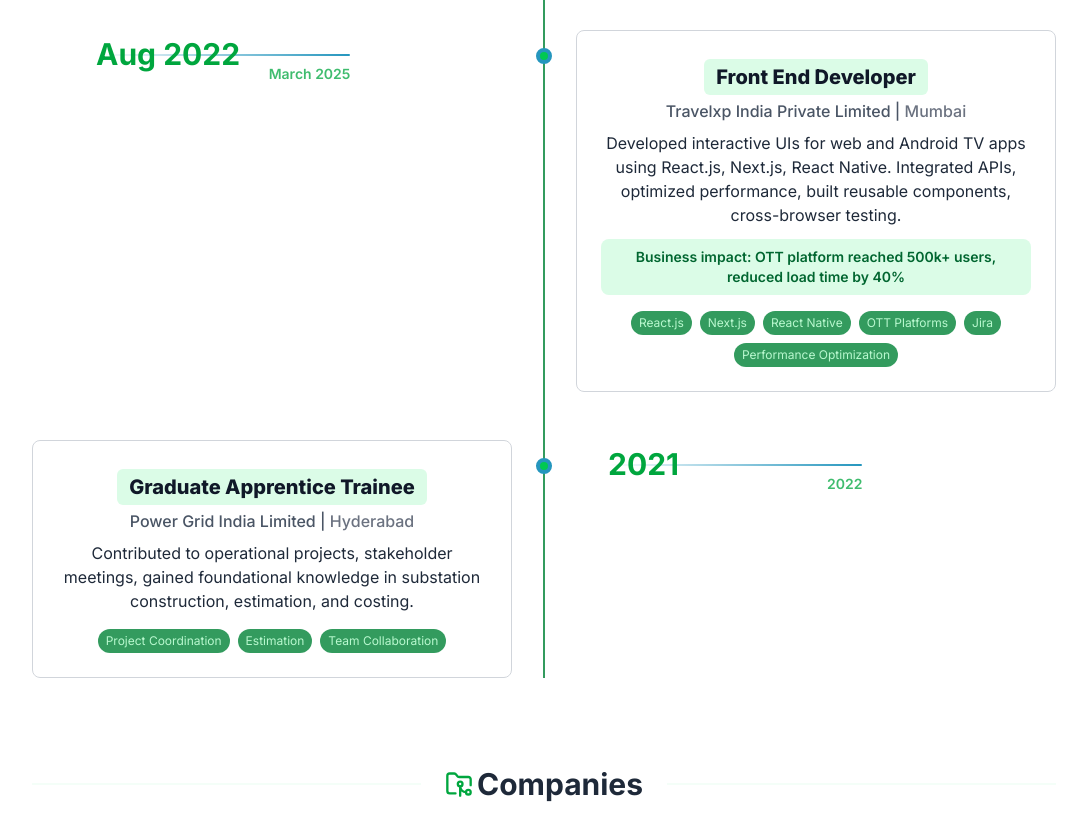
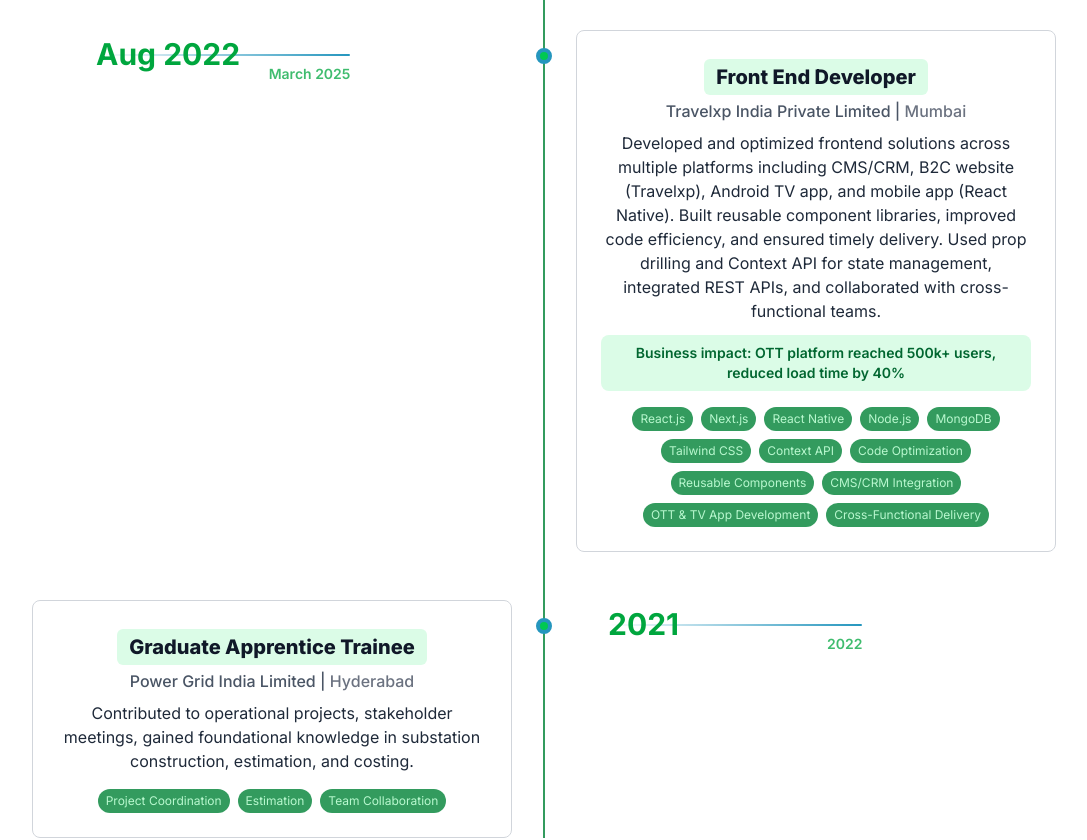
Before and after one commit to bheema-284/portfolio, a Next.js app: page / in a window 1280 px wide. Shown: the part 3600-4440 px from the top of the page, without its empty margins (96-1183 px from the left). Built offline with nearby package versions, Linux system fonts and the light colour scheme.

Commit message:
refactor: add project details

```diff
--- a/app/components/data.js
+++ b/app/components/data.js
@@ -69,8 +69,21 @@
                 company: "Travelxp India Private Limited",
                 period: "Aug 2022 – March 2025",
                 location: "Mumbai",
-                description: "Developed interactive UIs for web and Android TV apps using React.js, Next.js, React Native. Integrated APIs, optimized performance, built reusable components, cross-browser testing.",
-                achievements: ["React.js", "Next.js", "React Native", "OTT Platforms", "Jira", "Performance Optimization"],
+                description: "Developed and optimized frontend solutions across multiple platforms including CMS/CRM, B2C website (Travelxp), Android TV app, and mobile app (React Native). Built reusable component libraries, improved code efficiency, and ensured timely delivery. Used prop drilling and Context API for state management, integrated REST APIs, and collaborated with cross-functional teams.",
+                achievements: [
+                    "React.js",
+                    "Next.js",
+                    "React Native",
+                    "Node.js",
+                    "MongoDB",
+                    "Tailwind CSS",
+                    "Context API",
+                    "Code Optimization",
+                    "Reusable Components",
+                    "CMS/CRM Integration",
+                    "OTT & TV App Development",
+                    "Cross-Functional Delivery"
+                ],
                 award: "",
             },
             {
@@ -113,32 +126,32 @@
                 image: "/images/alpharealty.png"
             },
             {
-                title: "Fun Quiz App",
-                description: "Interactive quiz game with multiple-choice questions, scoring logic, final score summary, answer validation, and restart option. Clean responsive UI.",
-                tech: ["React", "Tailwind CSS"],
-                link: "https://main--timely-gnome-b21044.netlify.app/",
-                github: "https://github.com/bheema-284/fun-quiz-app",
-                image: "/images/funquiz.png"
+                "title": "Caterly Dude – Multi-Role Catering & Delivery Platform",
+                "description": "Perfect for small events – catering for members with customizable menus. Supports Weddings, Birthdays, Corporate events, Engagements, Family Get‑Togethers, and Housewarming. Built with role‑based dashboards for users, delivery partners, caterers, and waiters, including order tracking, push notifications, and earnings tracking.",
+                "tech": ["Next.js", "Node.js", "MongoDB", "Tailwind CSS", "Socket.io", "Push Notifications"],
+                "link": "https://caterly-brown.vercel.app/",
+                "github": "https://github.com/bheema-284/caterly",
+                "image": "/images/caterlydude.png"
             },
             {
                 title: "Real Beez – Real Estate CRM",
-                description: "Enterprise CRM for real estate agents with lead management, property tracking, analytics dashboards, and role-based access.",
-                tech: ["React", "Node.js", "Express", "MongoDB", "Tailwind"],
+                description: "Full-stack enterprise CRM for real estate agents. I built the frontend, backend, database, and server. Implemented a complete CMS/CRM system, the main website, and partial Flutter mobile app (home page).",
+                tech: ["React", "Node.js", "Express", "MongoDB", "Tailwind", "Flutter"],
                 link: "https://deal-beez.com",
                 github: "https://github.com/bheema-284/realbeez",
                 image: "/images/realbeez.png"
             },
             {
                 title: "Sales Beez – Sales Dashboard",
-                description: "Sales performance dashboard for managers and admins with real-time charts, reporting, and approval workflows.",
-                tech: ["Next.js", "Chart.js", "Node.js", "PostgreSQL"],
+                description: "Full-stack sales performance platform with Google login + email/password auth. Users can connect their Google account after normal login. Built like an e-commerce site with backend dashboard and hierarchical product approval system – admins can add products, only super admin can approve them.",
+                tech: ["Next.js", "Chart.js", "Node.js", "PostgreSQL", "Google OAuth"],
                 link: "https://sales.real-beez.com/",
                 github: "https://github.com/bheema-284/salesbeez",
                 image: "/images/salesbeez.png"
             },
             {
                 title: "HR Dashboard (Admin / Manager / Employee)",
-                description: "Role-based HR portal with leave management, payroll, employee directory, and performance reviews. Three distinct dashboards.",
+                description: "Role-based HR portal with three distinct dashboards. Employees can mark daily attendance, request leave or Attendance Regularization (AR), cancel requests. Managers approve/reject. Super admin has full access. Includes leave management, payroll, employee directory, and performance reviews.",
                 tech: ["React", "Redux Toolkit", "Node.js", "MongoDB", "Tailwind"],
                 link: "https://employer.real-beez.com/",
                 github: "https://github.com/bheema-284/realbeez",
@@ -149,9 +162,11 @@
     education: {
         title: "Education & Credentials",
         items: [
-            { degree: "Full-Stack Development", institution: "Masai School, Bangalore", period: "2021 – 2022", achievement: "MERN Stack Certification" },
-            { degree: "Bachelor of Civil Engineering", institution: "BGTI, Hyderabad", period: "2016 – 2020", achievement: "First Class" },
-            { degree: "Finishing School Programme", institution: "NAC, Hyderabad", period: "2019", achievement: "Engineer" }
+            { degree: "Full-Stack Development", institution: "Masai School, Bangalore", period: "Oct 2021 – July 2022", achievement: "MERN Stack Certification" },
+            { degree: "Finishing School Program", institution: "NAC, Hyderabad", period: "Oct 2019 – Dec 2019 ", achievement: "Engineer" },
+            { degree: "Bachelor of Civil Engineering", institution: "BGTI, Hyderabad", period: "Sept 2013 – June 2017", achievement: "First Class" },
+            { degree: "Intermediate", institution: "Thorrur, Mahabuababd", period: "June 2011 – June 2013", achievement: "First Class" },
+            { degree: "SSC", institution: "Nellikudur, Mahabubabad", period: "June 2010 – June 2011", achievement: "First Class" }
         ],
         awards: [
             "Recognized for best performance in React.js at Masai School",
--- a/app/page.js
+++ b/app/page.js
@@ -340,10 +340,10 @@
         </div>
 
         {/* Buttons container - right side on desktop with flex direction row */}
-        <div className="flex flex-col md:flex-row md:justify-between md:items-start gap-6 md:gap-8">
+        <div className="flex flex-col md:flex-row md:items-start gap-6 md:gap-8">
           <a
             href="#contact"
-            className="w-full inline-flex items-center gap-2 bg-emerald-600 text-white px-6 py-2.5 rounded-lg font-semibold hover:bg-emerald-700 transition shadow-md"
+            className="inline-flex items-center gap-2 bg-emerald-600 text-white px-6 py-2.5 rounded-lg font-semibold hover:bg-emerald-700 transition shadow-md"
           >
             Let's build something great
           </a>
@@ -359,7 +359,7 @@
                 href={directDownloadLink}
                 download
                 rel="noopener noreferrer"
-                className="w-full inline-flex mt-4 sm:mt-0 items-center gap-2 bg-white border border-emerald-600 text-emerald-700 px-6 py-2.5 rounded-lg font-semibold hover:bg-emerald-50 transition shadow-sm"
+                className="inline-flex items-center gap-2 bg-white border border-emerald-600 text-emerald-700 px-6 py-2.5 rounded-lg font-semibold hover:bg-emerald-50 transition shadow-sm"
               >
                 Download Resume
               </a>
```
Also changed, not shown: public/images/caterlydude.png (added).
